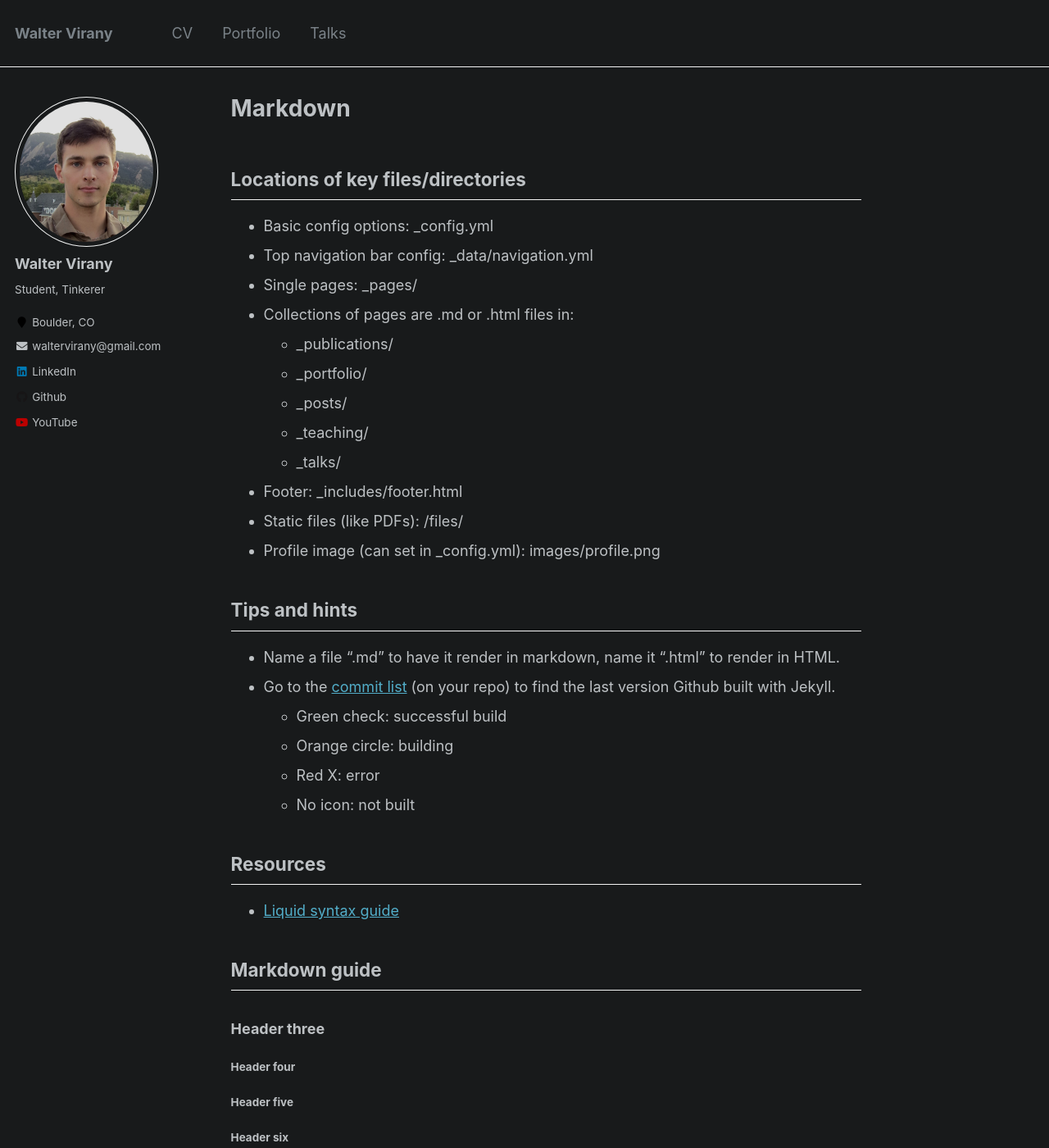
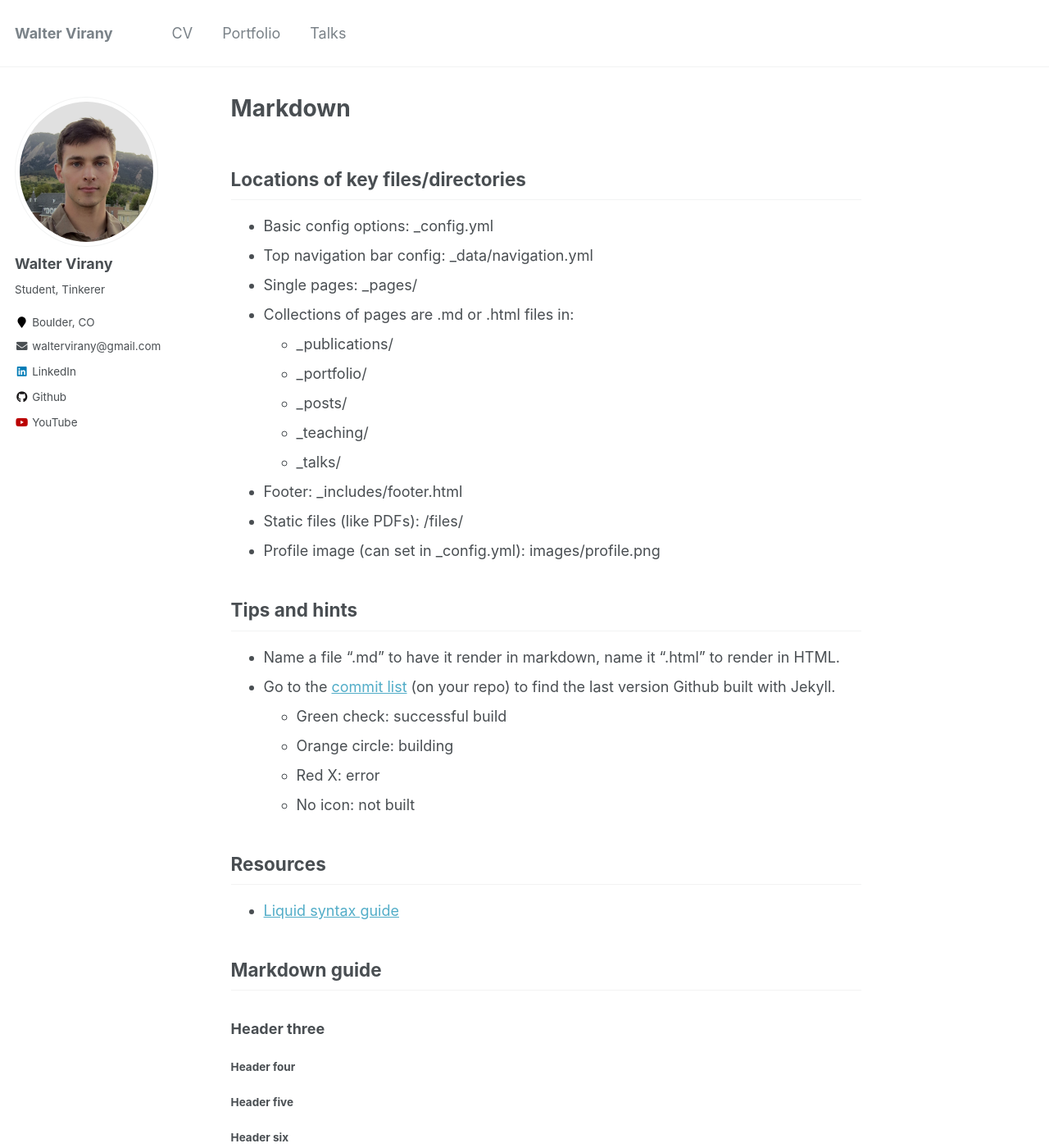
Before and after one commit to wvirany/wvirany.github.io, a Jekyll site: the page built from _pages/markdown.md, in a window 1280 px wide and 1400 px high. Shown: the whole window at 82% size. Built offline with Jekyll 4.4.1, drawn with Linux system fonts in a browser that asks for light colours.

Commit message:
Light mode

```diff
--- a/_sass/_variables.scss
+++ b/_sass/_variables.scss
@@ -54,11 +54,11 @@ $darkerer-gray              : mix(#000, $gray, 80%);
 $light-gray                 : mix(#fff, $gray, 50%);
 $lighter-gray               : mix(#fff, $gray, 90%);
 
-$body-color                 : $darkerer-gray;
-$background-color           : $darkerer-gray;
+$body-color                 : #fff; //$darkerer-gray;
+$background-color           : #fff; //$darkerer-gray;
 $code-background-color      : #fafafa;
 $code-background-color-dark : $light-gray;
-$text-color                 : $light-gray;
+$text-color                 : $dark-gray;
 $border-color               : $lighter-gray;
 
 $primary-color              : #7a8288;
```
